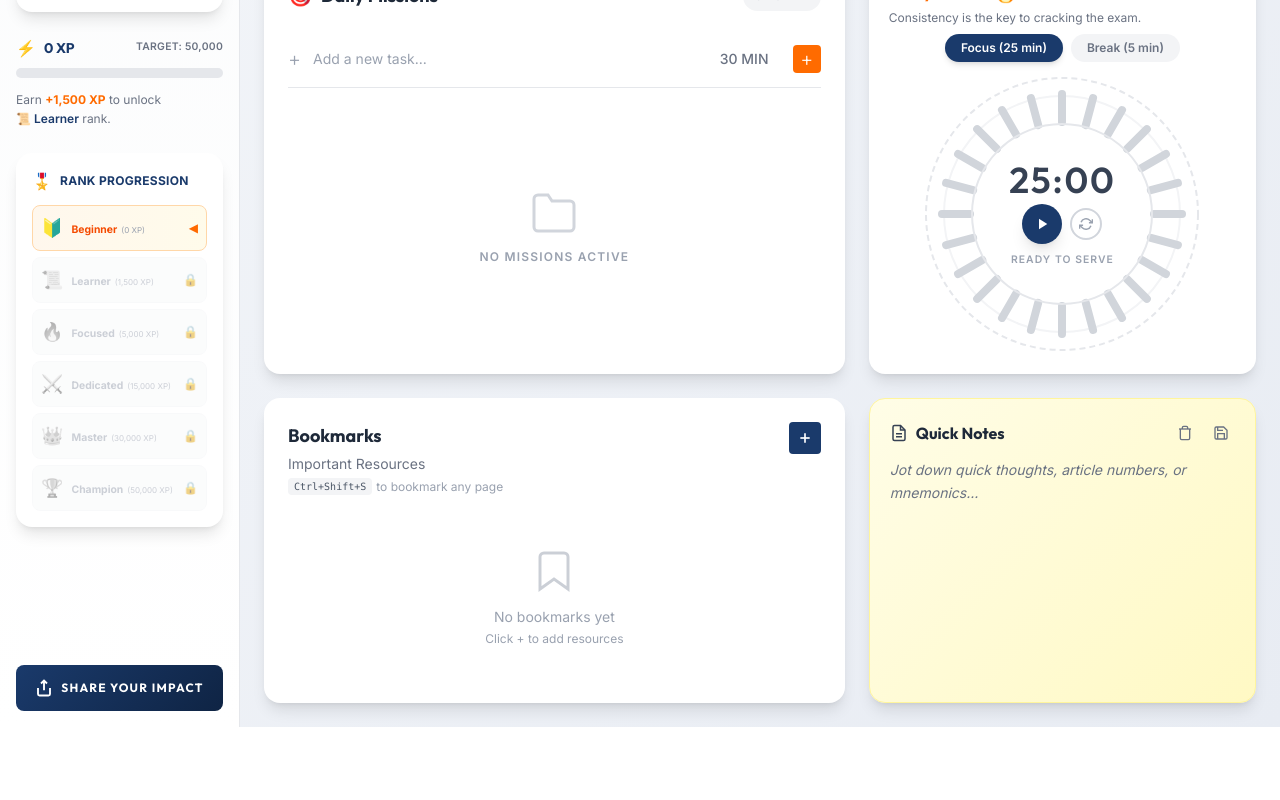
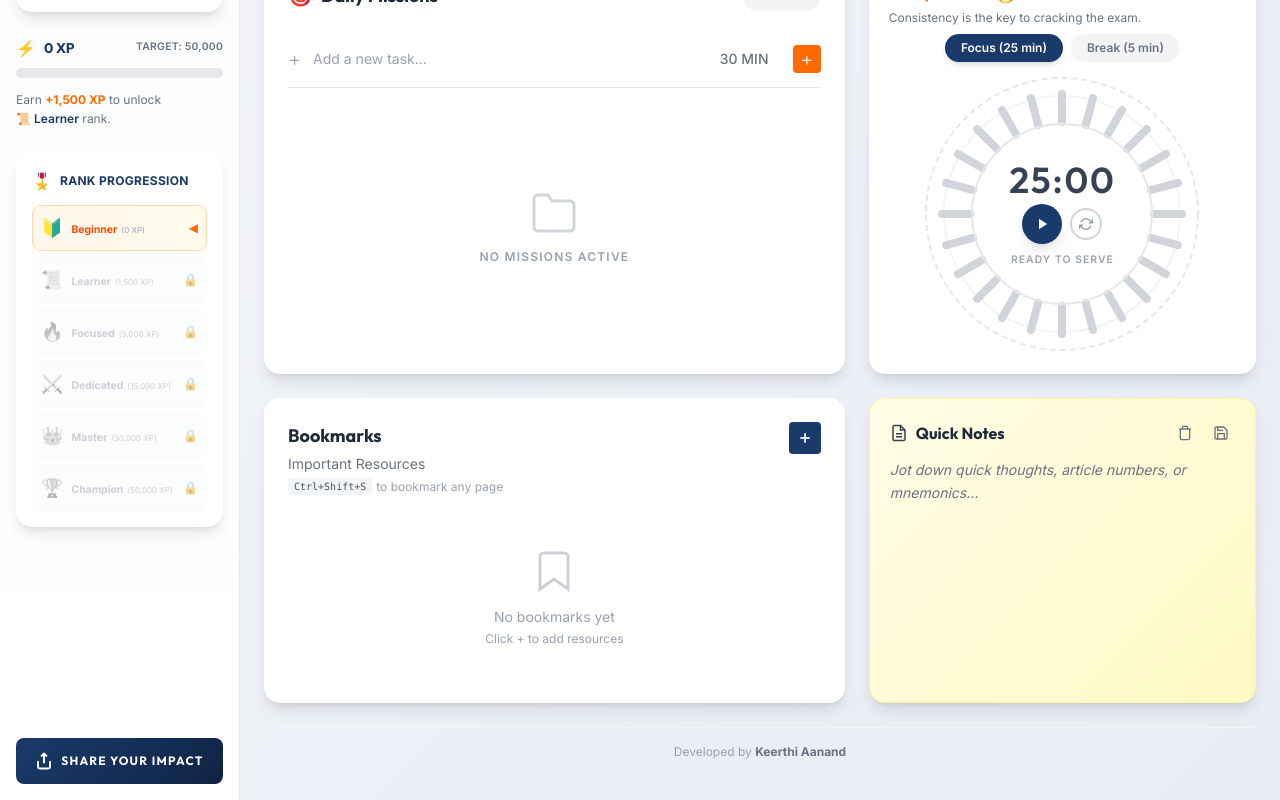
Before and after one commit to KEERTHIAANAND/Chrome-Extension-UPSC, a React (Vite) app in the folder UPSC-Extension/: page / in a window 1280 px wide. Shown: the part 654-1454 px from the top of the page. Before the commit the page ends 1381 px from the top, so only its background shows below. Built offline with nearby package versions, Linux system fonts and the light colour scheme.

Commit message:
feat: add footer with developer attribution in App component

```diff
--- a/UPSC-Extension/src/App.jsx
+++ b/UPSC-Extension/src/App.jsx
@@ -300,6 +300,13 @@ function App() {
             <Bookmarks bookmarks={bookmarks} onAddBookmark={handleAddBookmark} onRemoveBookmark={handleRemoveBookmark} />
             <QuickNotes notes={notes} onSave={handleSaveNotes} />
           </div>
+
+          {/* Footer */}
+          <footer className="text-center py-4 mt-auto border-t border-gray-100">
+            <p className="text-xs text-gray-400">
+              Developed by <a href="https://www.linkedin.com/in/keerthiaanand-k-s/" target="_blank" rel="noopener noreferrer" className="font-bold text-gray-500 hover:text-blue-600 transition-colors">Keerthi Aanand</a>
+            </p>
+          </footer>
         </div>
       </main>
 
```
